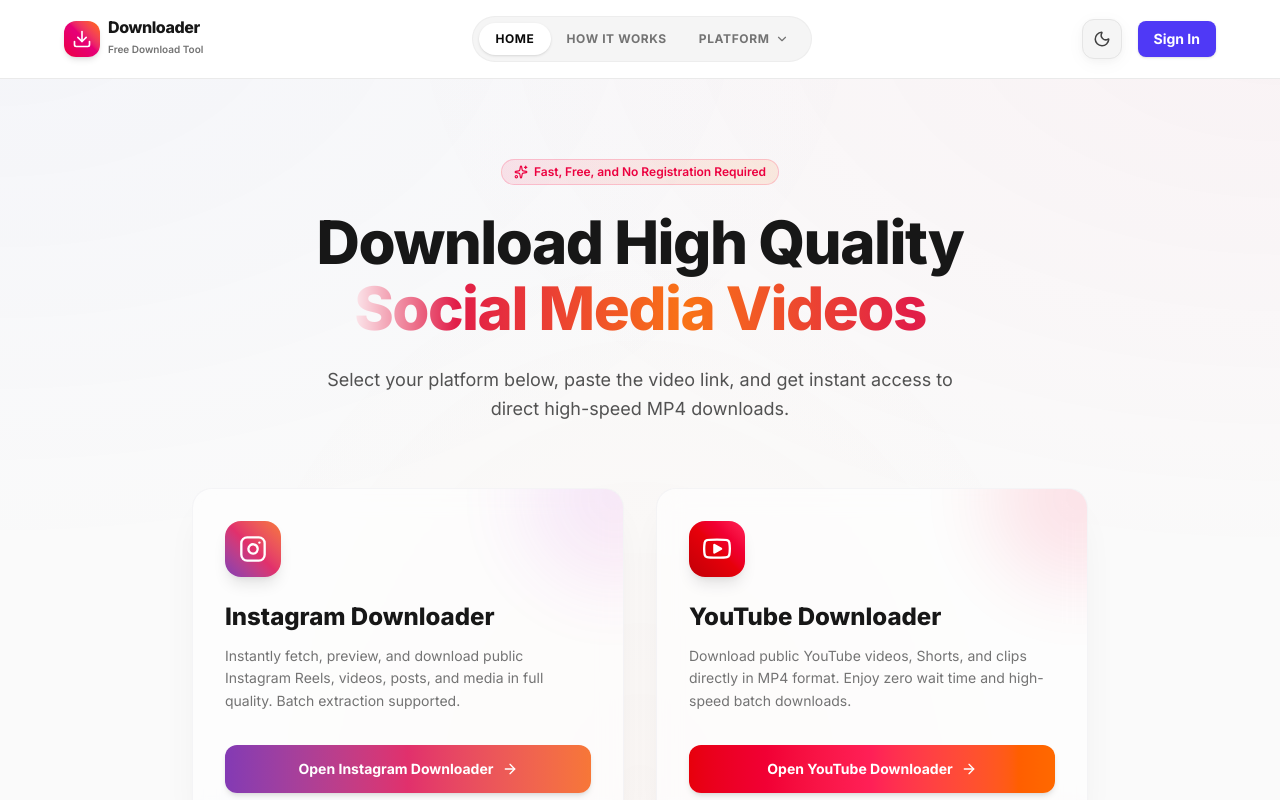
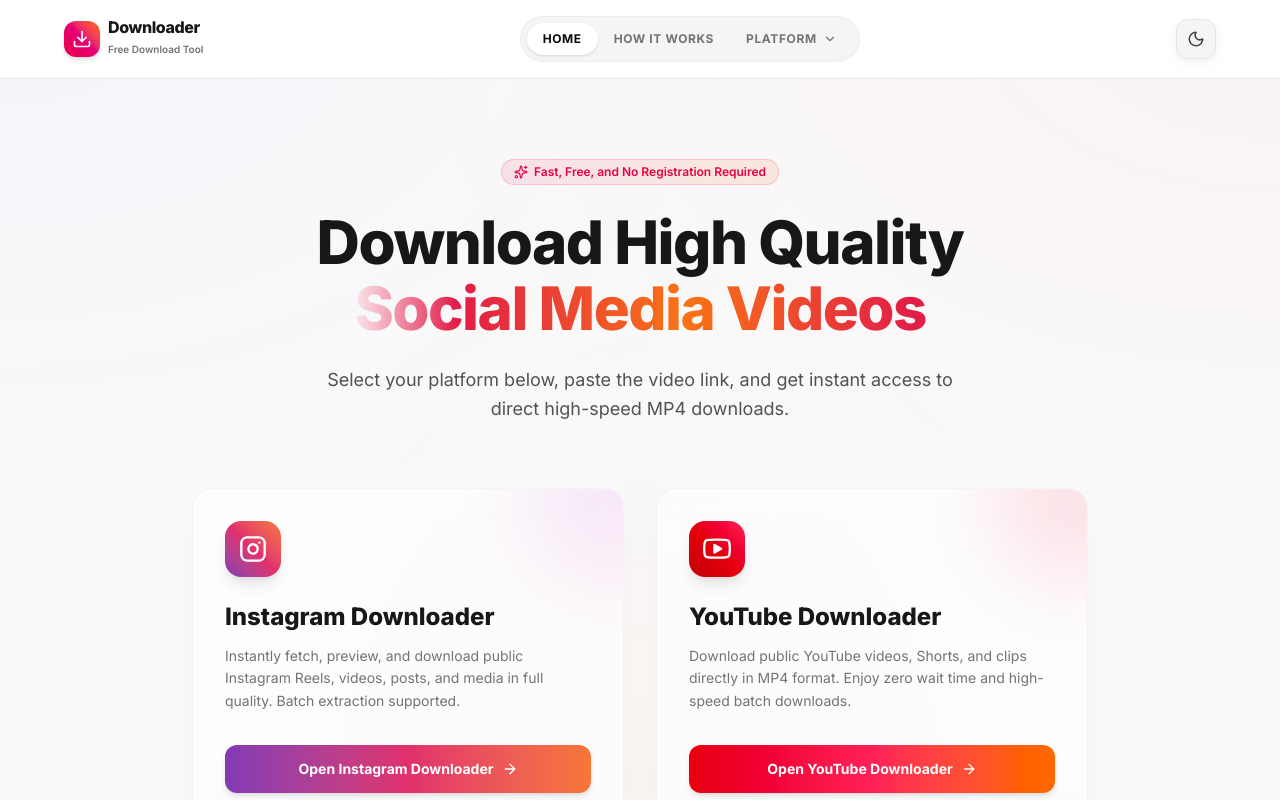
Before and after one commit to Gowtham-Raj-Dev/downloader, a Next.js app: page / in a window 1280 px wide. Shown: the top 800 px of the page. Built offline with nearby package versions, Linux system fonts and the light colour scheme; no server answers.

Commit message:
fix: remove sign-in option from header and fix favicon path for static export

```diff
--- a/src/components/Header.tsx
+++ b/src/components/Header.tsx
@@ -5,25 +5,10 @@
 import { Download, ChevronDown } from 'lucide-react';
 import ThemeToggle from './ThemeToggle';
 import { useState, useEffect, useRef } from 'react';
-import { auth } from '@/lib/firebase';
-import { User } from 'firebase/auth';
 
 export default function Header() {
   const pathname = usePathname();
-  const [user, setUser] = useState<User | null>(null);
-  const [isAuthLoading, setIsAuthLoading] = useState(true);
 
-  useEffect(() => {
-    const unsubscribe = auth.onAuthStateChanged((currentUser) => {
-      setUser(currentUser);
-      setIsAuthLoading(false);
-    });
-    return () => unsubscribe();
-  }, []);
-
-  const handleLogin = () => {
-    window.location.href = '/login';
-  };
 
   const isHome = pathname === '/';
   const isInstagram = pathname.startsWith('/instagram');
@@ -154,25 +139,6 @@
         {/* Theme Toggle / Actions */}
         <div className="flex items-center gap-2 md:gap-4">
           <ThemeToggle />
-          {isAuthLoading ? (
-            <div className="w-20 h-9 bg-neutral-200 dark:bg-zinc-800 animate-pulse rounded-lg"></div>
-          ) : user ? (
-            <Link
-              href="/profile"
-              className="flex items-center gap-2 px-3 md:px-4 py-2 bg-neutral-100 hover:bg-neutral-200 dark:bg-zinc-800 dark:hover:bg-zinc-700 text-sm font-bold text-neutral-800 dark:text-neutral-200 rounded-lg transition-colors shadow-sm border border-neutral-200 dark:border-zinc-700"
-            >
-              {/* eslint-disable-next-line @next/next/no-img-element */}
-              <img src={user.photoURL || `https://ui-avatars.com/api/?name=${user.email}`} alt="" className="w-5 h-5 rounded-full" />
-              <span className="hidden sm:inline">Profile</span>
-            </Link>
-          ) : (
-            <button
-              onClick={handleLogin}
-              className="px-3 md:px-4 py-2 bg-indigo-600 hover:bg-indigo-700 text-white text-sm font-bold rounded-lg shadow-sm transition-colors cursor-pointer"
-            >
-              Sign In
-            </button>
-          )}
         </div>
       </div>
     </header>
```
Also changed, not shown: 1 other file (tests, documents, lock files or other folders).
